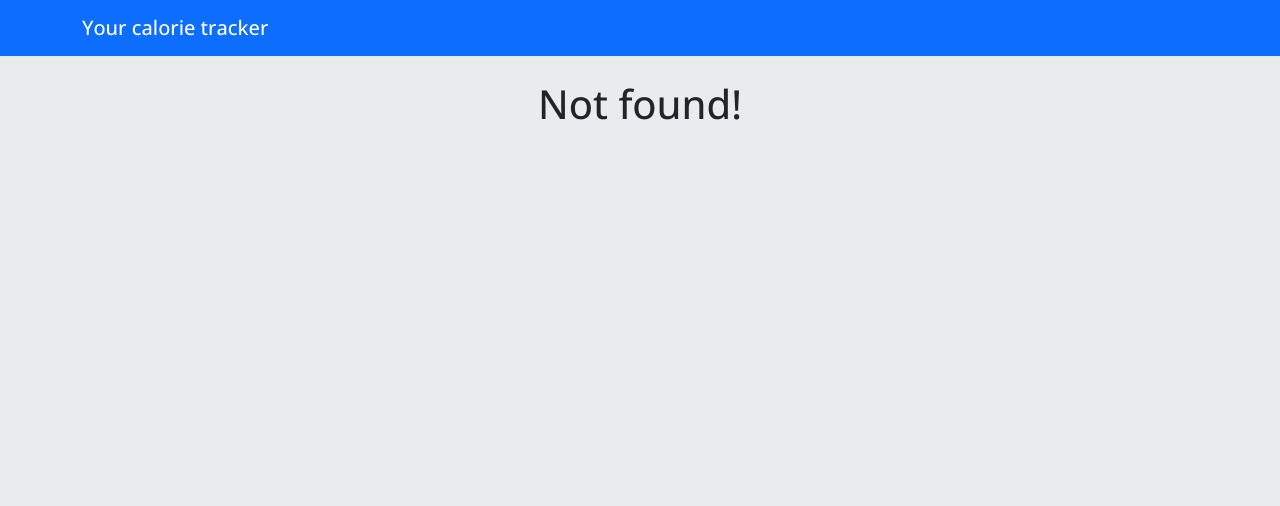
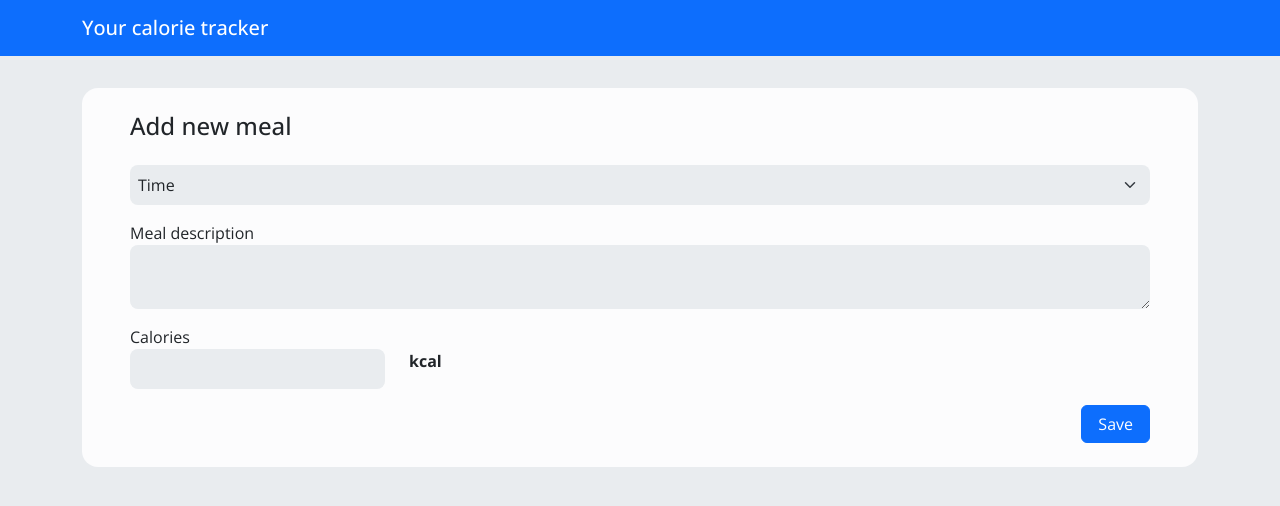
Before and after one commit to asseavas/66-hw-calorie-tracker, a React (Vite) app: page /new-meal in a window 1280 px wide. Before the commit this address had no page. Shown: the top 506 px of the page. Built offline with nearby package versions, Linux system fonts and the light colour scheme.

Commit message:
Added a container for creating and sending meals to the database using a form component.

```diff
--- a/src/App.tsx
+++ b/src/App.tsx
@@ -1,14 +1,19 @@
 import Layout from './components/Layout/Layout';
 import { Route, Routes } from 'react-router-dom';
+import NewMeal from './containers/NewMeal/NewMeal';
+import Home from './containers/Home/Home';
 import './App.css';
 
-const App = () => (
+const App = () => {
+  return (
     <Layout>
       <Routes>
+        <Route path="/" element={<Home />} />
+        <Route path="/new-meal" element={<NewMeal />} />
         <Route path="/" element={<h3>Main page</h3>} />
         <Route path="*" element={<h1 className="text-center">Not found!</h1>} />
       </Routes>
     </Layout>
   );
-
+};
 export default App;
--- /dev/null
+++ b/src/components/MealForm/MealForm.tsx
@@ -0,0 +1,110 @@
+import React, { useState } from 'react';
+import { ApiMeal, MealMutation } from '../../types';
+import ButtonSpinner from '../Spinner/ButtonSpinner';
+
+interface Props {
+  onSubmit: (meal: ApiMeal) => void;
+  existingMeal?: ApiMeal;
+  isLoading?: boolean;
+}
+
+const emptyState: MealMutation = {
+  time: '',
+  description: '',
+  calories: '',
+};
+
+const MealForm: React.FC<Props> = ({
+  onSubmit,
+  existingMeal,
+  isLoading = false,
+}) => {
+  const initialState: MealMutation = existingMeal
+    ? { ...existingMeal, calories: existingMeal.calories.toString() }
+    : emptyState;
+  const [mealMutation, setMealMutation] = useState<MealMutation>(initialState);
+
+  const changeMeal = (
+    event: React.ChangeEvent<
+      HTMLInputElement | HTMLTextAreaElement | HTMLSelectElement
+    >,
+  ) => {
+    setMealMutation((prev) => ({
+      ...prev,
+      [event.target.name]: event.target.value,
+    }));
+  };
+
+  const onFormSubmit = (event: React.FormEvent) => {
+    event.preventDefault();
+
+    onSubmit({
+      ...mealMutation,
+      calories: parseFloat(mealMutation.calories),
+    });
+  };
+
+  return (
+    <form
+      onSubmit={onFormSubmit}
+      className="bg-light-subtle p-3 rounded-4 p-4 px-5"
+    >
+      <h4>{existingMeal ? 'Edit meal' : 'Add new meal'}</h4>
+      <div className="form-group pt-3">
+        <select
+          name="time"
+          className="form-select bg-body-secondary border-0 rounded-3 p-2 mb-3"
+          aria-label="Default select example"
+          required
+          onChange={changeMeal}
+          value={mealMutation.time}
+        >
+          <option value="" aria-required>
+            Time
+          </option>
+          <option value="breakfast">Breakfast</option>
+          <option value="snack">Snack</option>
+          <option value="lunch">Lunch</option>
+          <option value="dinner">Dinner</option>
+        </select>
+      </div>
+      <div className="form-group">
+        <label htmlFor="description">Meal description</label>
+        <textarea
+          name="description"
+          id="description"
+          required
+          className="form-control mb-3 bg-body-secondary border-0 rounded-3 p-2"
+          onChange={changeMeal}
+          value={mealMutation.description}
+        />
+      </div>
+      <div className="form-group">
+        <label htmlFor="calories">Calories</label>
+        <div className="d-flex">
+          <input
+            type="number"
+            name="calories"
+            id="calories"
+            required
+            min="1"
+            className="form-control w-25 bg-body-secondary border-0 rounded-3 p-2"
+            onChange={changeMeal}
+            value={mealMutation.calories}
+          />
+          <strong className="ms-4">kcal</strong>
+        </div>
+      </div>
+      <button
+        type="submit"
+        className="btn btn-primary mt-3 px-3 d-flex ms-auto"
+        disabled={isLoading}
+      >
+        {isLoading && <ButtonSpinner />}
+        {existingMeal ? 'Edit' : 'Save'}
+      </button>
+    </form>
+  );
+};
+
+export default MealForm;
--- /dev/null
+++ b/src/components/Spinner/ButtonSpinner.tsx
@@ -0,0 +1,10 @@
+const ButtonSpinner = () => {
+  return (
+    <>
+      <span className="spinner-border spinner-border-sm me-2" />
+      <span className="visually-hidden">Loading...</span>
+    </>
+  );
+};
+
+export default ButtonSpinner;
--- /dev/null
+++ b/src/containers/Home/Home.tsx
@@ -0,0 +1,15 @@
+import { NavLink } from 'react-router-dom';
+
+const Home = () => {
+  return (
+    <div className="d-flex flex-column align-items-center gap-3">
+      <div>
+        <NavLink to="/new-meal" className="btn btn-primary">
+          Add new meal
+        </NavLink>
+      </div>
+    </div>
+  );
+};
+
+export default Home;
--- /dev/null
+++ b/src/containers/NewMeal/NewMeal.tsx
@@ -0,0 +1,32 @@
+import { useState } from 'react';
+import axiosApi from '../../axiosApi';
+import { toast } from 'react-toastify';
+import { useNavigate } from 'react-router-dom';
+import MealForm from '../../components/MealForm/MealForm';
+import { ApiMeal } from '../../types';
+
+const NewMeal = () => {
+  const navigate = useNavigate();
+  const [isCreating, setIsCreating] = useState(false);
+
+  const createMeal = async (meal: ApiMeal) => {
+    try {
+      setIsCreating(true);
+      await axiosApi.post('/meals.json', meal);
+      navigate('/');
+      toast.success(`New meal created`);
+    } finally {
+      setIsCreating(false);
+    }
+  };
+
+  return (
+    <div className="row mt-2">
+      <div className="col">
+        <MealForm onSubmit={createMeal} isLoading={isCreating} />
+      </div>
+    </div>
+  );
+};
+
+export default NewMeal;
--- /dev/null
+++ b/src/types.ts
@@ -0,0 +1,18 @@
+export interface Meal {
+  id: string;
+  time: string;
+  description: string;
+  calories: number;
+}
+
+export type ApiMeal = Omit<Meal, 'id'>;
+
+export interface ApiMeals {
+  [id: string]: ApiMeal;
+}
+
+export interface MealMutation {
+  time: string;
+  description: string;
+  calories: string;
+}
```
Also changed, not shown: src/components/Spinner/Spinner.tsx (added, +9 -0 lines). Lines whose indentation alone changed are shown as unchanged.
